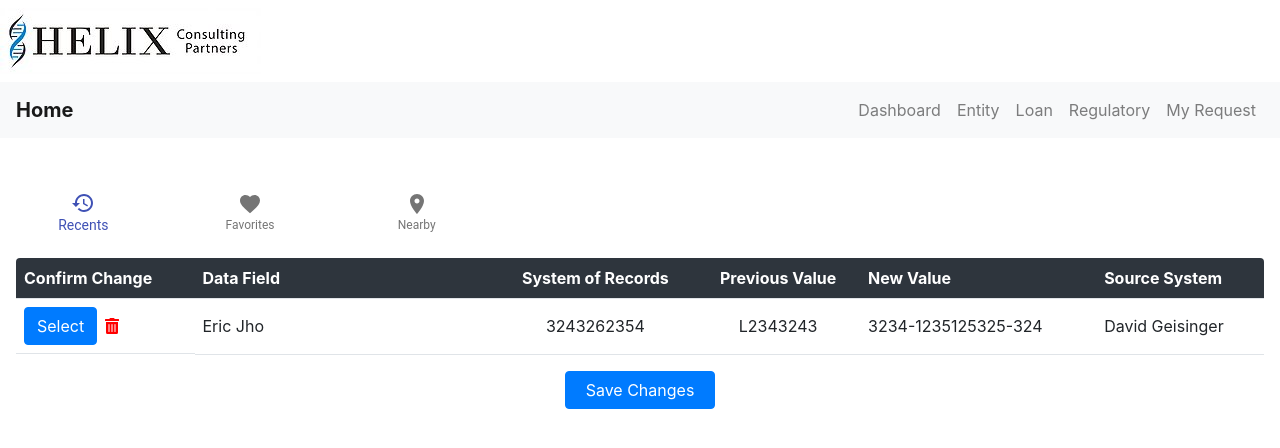
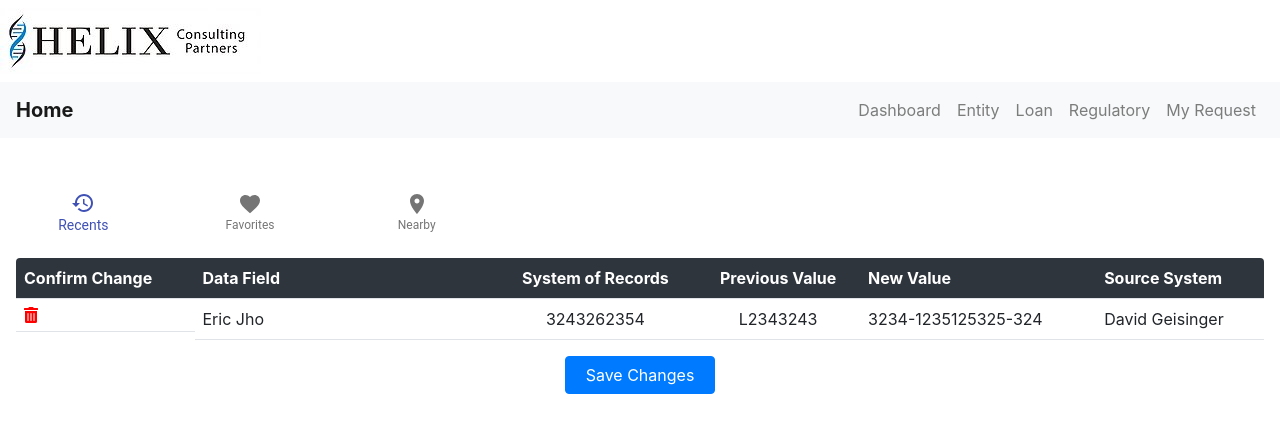
Before and after one commit to i-mckinney/regulatory-dashboard, a React (Create React App) app: page /confirmation in a window 1280 px wide. Shown: the top 448 px of the page. Built offline with nearby package versions, Linux system fonts and the light colour scheme.

Commit message:
Minor typo Edit on Navbar

```diff
--- a/src/Confirmation.js
+++ b/src/Confirmation.js
@@ -96,7 +96,7 @@ function Confirmation() {
     if (cell.column.Header === "Confirm Change") {
       return (
         <td style={{ display: "flex", alignItems: "center" }}>
-          <Button color="primary mr-2"> Select </Button>
+          {/* <Button color="primary mr-2"> Select </Button> */}
           {/* <Button color="danger"> Delete </Button> */}
           <FontAwesomeIcon
             style={{ color: "black" }}
```
